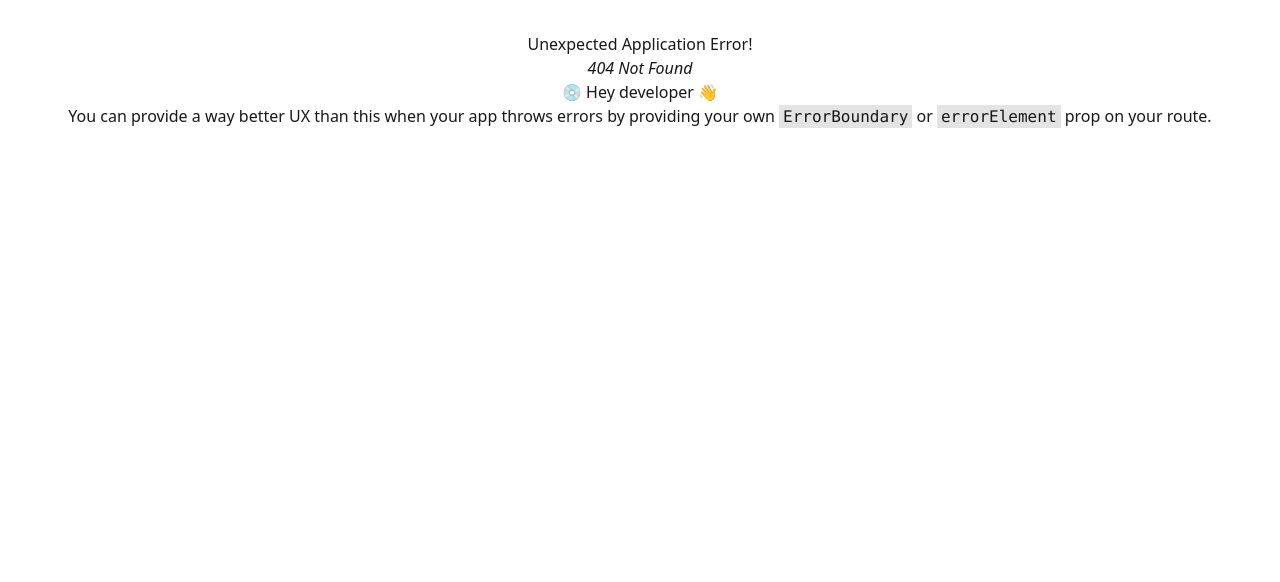
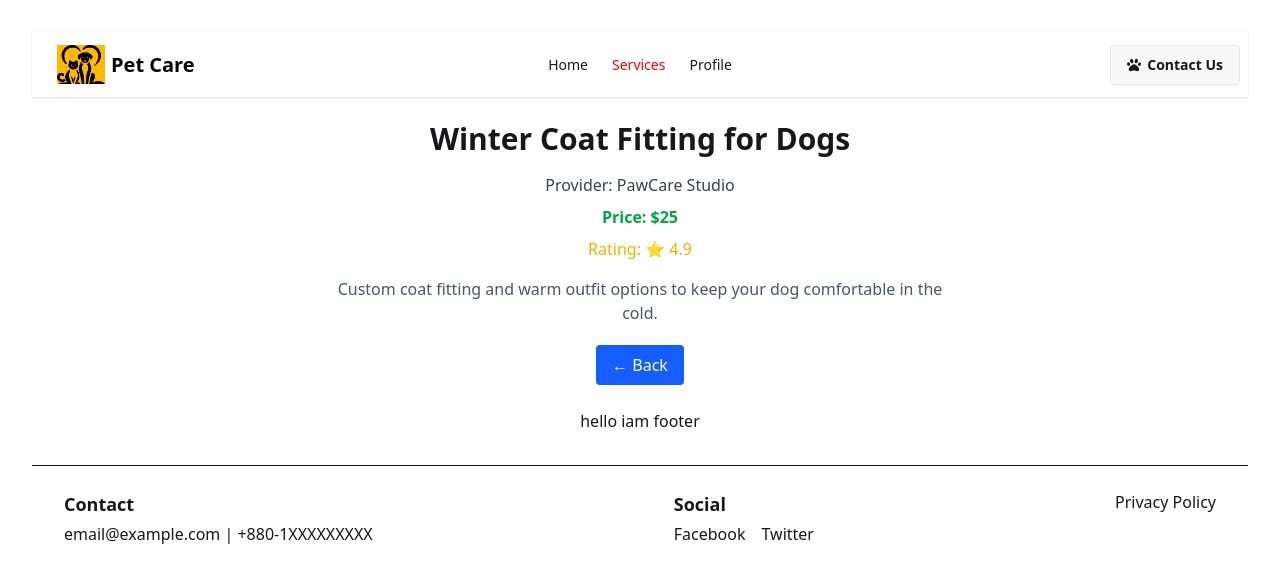
Before and after one commit to akashroy651/pet-care-in-winter, a React (Vite) app: page /services/1 in a window 1280 px wide. Before the commit this address had no page. Shown: the top 582 px of the page. Built offline with nearby package versions, Linux system fonts and the light colour scheme.

Commit message:
added new footer

```diff
--- a/src/Component/Footer.jsx
+++ /dev/null
@@ -1,34 +0,0 @@
-import React from "react";
-import { Link } from "react-router";
-
-const Footer = () => {
-  return (
-    <div>
-      <h1>hello iam footer </h1>
-      <footer className="w-full border-t p-6 mt-8">
-        <div className="max-w-6xl mx-auto flex flex-col md:flex-row justify-between">
-          <div>
-            <h4 className="font-bold">Contact</h4>
-            <p>email@example.com | +880-1XXXXXXXXX</p>
-          </div>
-          <div>
-            <h4 className="font-bold">Social</h4>
-            <div className="flex gap-3">
-              <a href="#" target="_blank" rel="noreferrer">
-                Facebook
-              </a>
-              <a href="#" target="_blank" rel="noreferrer">
-                Twitter
-              </a>
-            </div>
-          </div>
-          <div>
-            <Link to="/privacy">Privacy Policy</Link>
-          </div>
-        </div>
-      </footer>
-    </div>
-  );
-};
-
-export default Footer;
--- /dev/null
+++ b/src/Component/Footer/Footer.jsx
@@ -0,0 +1,58 @@
+import React from "react";
+import { Link } from "react-router";
+
+const Footer = () => {
+  const facebookClick = () => {
+    window.open("https://www.facebook.com/", "_blank");
+  };
+
+  const twitterClick = () => {
+    window.open("https://x.com/", "_blank");
+  };
+
+  return (
+    <div>
+      <h1>hello iam footer </h1>
+      <footer className="w-full border-t p-6 mt-8">
+        <div className="max-w-6xl mx-auto flex flex-col md:flex-row items-center md:items-start justify-between gap-6 text-center md:text-left">
+          <div>
+            <h4 className="font-bold text-lg mb-1">Contact</h4>
+            <p>email@example.com | +880-1XXXXXXXXX</p>
+          </div>
+
+          <div>
+            <h4 className="font-bold text-lg mb-1">Social</h4>
+            <div className="flex justify-center md:justify-start gap-4">
+              <a
+                onClick={facebookClick}
+
+                className="hover:underline"
+
+                rel="noreferrer"
+              >
+                Facebook
+              </a>
+              <a
+                onClick={twitterClick}
+
+                className="hover:underline"
+
+                rel="noreferrer"
+              >
+                Twitter
+              </a>
+            </div>
+          </div>
+
+          <div>
+            <Link to="/privacy" className="hover:underline font-medium">
+              Privacy Policy
+            </Link>
+          </div>
+        </div>
+      </footer>
+    </div>
+  );
+};
+
+export default Footer;
--- a/src/Component/Home/Home.jsx
+++ b/src/Component/Home/Home.jsx
@@ -1,22 +1,24 @@
 import React, { Suspense } from "react";
 // import img from "../../assets/pet.jpeg";
 import petCareData from "../JsonData/petCare.json";
-import galleryData from '../JsonData/galleryData.json'
-import { NavLink } from "react-router";
-
-
-
+import galleryData from "../JsonData/galleryData.json";
+import { Link, NavLink } from "react-router";
 
 const Slider = React.lazy(() => import("./Slider"));
-
-
 
 const Home = () => {
   return (
     <div>
       <h1>hi this home</h1>
       <div>
-      <Suspense fallback={<p className="text-center py-10">Loading Slider   <span className="loading loading-spinner loading-xl"></span></p>}>
+        <Suspense
+          fallback={
+            <p className="text-center py-10">
+              Loading Slider{" "}
+              <span className="loading loading-spinner loading-xl"></span>
+            </p>
+          }
+        >
           <Slider></Slider>
         </Suspense>
       </div>
@@ -42,26 +44,32 @@ const Home = () => {
         </div>
       </div> */}
 
+      {/*  our section */}
 
-
-
-
-                       {/*  our section */}
       <section>
         <div>
           <h1 className="text-2xl font-bold mb-4">Our Services</h1>
 
-          <div  className="grid grid-cols-1 md:grid-cols-2 gap-4">
-            {
-              petCareData.map(service =>(
-            <div key={service.serviceId} className="p-4 border rounded-lg shadow">
-            <h2 className="text-xl font-semibold">{service.serviceName}</h2>
-            <p className="text-gray-600">Provider: {service.providerName}</p>
-            <p className="text-green-600 font-semibold">Price: ${service.price}</p>
+          <div className="grid grid-cols-1 md:grid-cols-2 gap-4">
+            {petCareData.map((service) => (
+              <Link
+                to={`/services/${service.serviceId}`}
+                key={service.serviceId}
+              >
+                <div className="p-4 border rounded-lg shadow hover:shadow-lg hover:scale-105 transition">
+                  <h2 className="text-xl font-semibold">
+                    {service.serviceName}
+                  </h2>
+                  <p className="text-gray-600">
+                    Provider: {service.providerName}
+                  </p>
+                  <p className="text-green-600 font-semibold">
+                    Price: ${service.price}
+                  </p>
                   <p className="text-yellow-500">Rating: ⭐ {service.rating}</p>
                 </div>
-              ))
-            }
+              </Link>
+            ))}
           </div>
         </div>
       </section>
@@ -75,16 +83,20 @@ const Home = () => {
               <p className="text-sm font-bold text-rose-500 tracking-wide uppercase">
                 Favorite Pets
               </p>
-        <h2 className="text-4xl font-extrabold text-gray-800">Our Gallery</h2>
+              <h2 className="text-4xl font-extrabold text-gray-800">
+                Our Gallery
+              </h2>
               <p className="text-gray-600 mt-1">
                 Get ready for furr-mily hugs!
               </p>
             </div>
 
             <div className="max-w-6xl mx-auto grid grid-cols-1 md:grid-cols-2 lg:grid-cols-3 gap-6 px-4">
-
-        {galleryData.map(item => (
-          <div key={item.id} className="relative group overflow-hidden rounded-xl shadow-md cursor-pointer">
+              {galleryData.map((item) => (
+                <div
+                  key={item.id}
+                  className="relative group overflow-hidden rounded-xl shadow-md cursor-pointer"
+                >
                   <img
                     src={item.image}
                     alt={item.title}
@@ -96,17 +108,16 @@ const Home = () => {
                     <span className="px-3 py-1 bg-white text-rose-600 rounded-full text-xs font-semibold mb-2">
                       <NavLink to="/services"> SERVICES</NavLink>
                     </span>
-              <h3 className="text-white font-bold text-xl">{item.title}</h3>
+                    <h3 className="text-white font-bold text-xl">
+                      {item.title}
+                    </h3>
                   </div>
                 </div>
               ))}
-
             </div>
           </div>
         </div>
       </section>
-
-
     </div>
   );
 };
--- a/src/Component/Services/Services.jsx
+++ b/src/Component/Services/Services.jsx
@@ -1,5 +1,6 @@
 import React from 'react';
 import petCareData from '../JsonData/petCare.json'
+import { Link } from 'react-router';
 
 const Services = () => {
     return (
@@ -10,17 +11,26 @@ const Services = () => {
                       <div>
                         <h1 className="text-2xl font-bold mb-4">Our Services</h1>
 
-                      <div  className="grid grid-cols-1 md:grid-cols-2 gap-4">
-                        {
-                          petCareData.map(service =>(
-                        <div key={service.serviceId} className="p-4 border rounded-lg shadow">
-                        <h2 className="text-xl font-semibold">{service.serviceName}</h2>
-                        <p className="text-gray-600">Provider: {service.providerName}</p>
-                        <p className="text-green-600 font-semibold">Price: ${service.price}</p>
+                        <div className="grid grid-cols-1 md:grid-cols-2 gap-6">
+                          {petCareData.map((service) => (
+                            <Link
+                              to={`/services/${service.serviceId}`}
+                              key={service.serviceId}
+                            >
+                              <div className="p-4 border rounded-lg shadow hover:shadow-lg hover:scale-105 transition">
+                                <h2 className="text-xl font-semibold">
+                                  {service.serviceName}
+                                </h2>
+                                <p className="text-gray-600">
+                                  Provider: {service.providerName}
+                                </p>
+                                <p className="text-green-600 font-semibold">
+                                  Price: ${service.price}
+                                </p>
                                 <p className="text-yellow-500">Rating: ⭐ {service.rating}</p>
                               </div>
-                          ))
-                        }
+                            </Link>
+                          ))}
                         </div>
                       </div>
                     </section>
--- /dev/null
+++ b/src/Component/ServicesDetails/ServiceDetails.jsx
@@ -0,0 +1,34 @@
+import { useParams, useNavigate } from "react-router";
+import petCareData from "../JsonData/petCare.json";
+
+const ServiceDetails = () => {
+  const { id } = useParams();
+  const navigate = useNavigate();
+  const service = petCareData.find((s) => s.serviceId == id);
+
+  return (
+    <div className="max-w-2xl mx-auto p-6">
+
+
+
+      <h1 className="text-3xl font-bold mb-4">{service.serviceName}</h1>
+      <p className="text-gray-700 mb-2">Provider: {service.providerName}</p>
+      <p className="text-green-600 font-semibold mb-2">Price: ${service.price}</p>
+      <p className="text-yellow-500 mb-4">Rating: ⭐ {service.rating}</p>
+
+      <p className="text-gray-600">
+        {service.description || "No detailed description available."}
+      </p>
+
+  {/* Back Button */}
+      <button
+        onClick={() => navigate(-1)}
+        className=" mt-5  px-4 py-2 bg-blue-600 text-white rounded hover:bg-blue-700 transition"
+      >
+        ← Back
+      </button>
+    </div>
+  );
+};
+
+export default ServiceDetails;
--- a/src/layouts/root.jsx
+++ b/src/layouts/root.jsx
@@ -42,6 +42,7 @@
 import React from 'react';
 import { Outlet } from 'react-router';
 import Navbar from '../Component/Navbar/Navbar';
+import Footer from '../Component/Footer/Footer';
 
 
 const Root = () => {
@@ -49,6 +50,7 @@ const Root = () => {
         <div>
             <Navbar></Navbar>
             <Outlet></Outlet>
+            <Footer></Footer>
         </div>
     );
 };
--- a/src/main.jsx
+++ b/src/main.jsx
@@ -31,6 +31,7 @@ import Navbar from './Component/Navbar/Navbar.jsx';
 import Home from './Component/Home/Home.jsx';
 import Services from './Component/Services/Services.jsx';
 import Profile from './Component/Profile/Profile.jsx';
+import ServicesDetails from './Component/ServicesDetails/ServiceDetails.jsx';
 
 
 
@@ -50,6 +51,10 @@ const router = createBrowserRouter([
         Component: Services,
       },
       {
+        path: 'services/:id',
+        Component: ServicesDetails,
+      },
+      {
         path: 'Profile',
         Component: Profile,
       }
```
Lines whose indentation alone changed are shown as unchanged.
